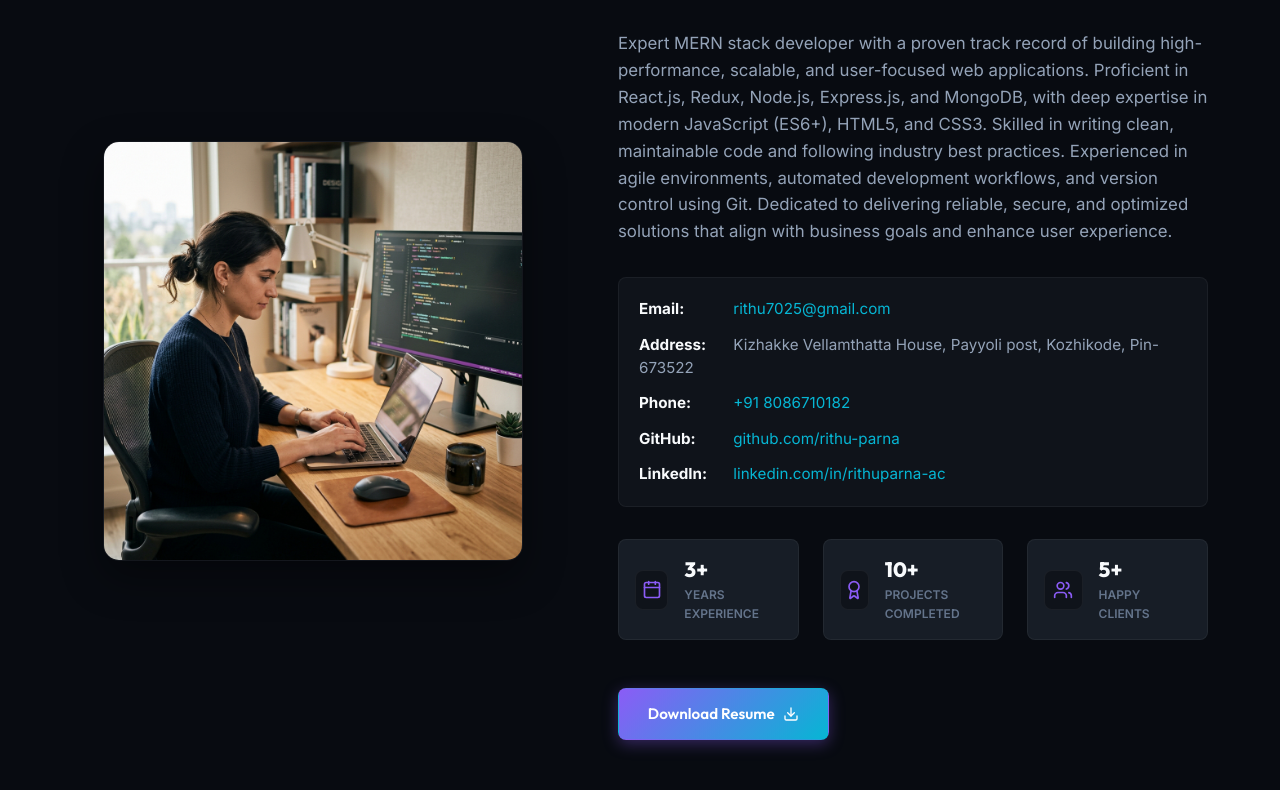
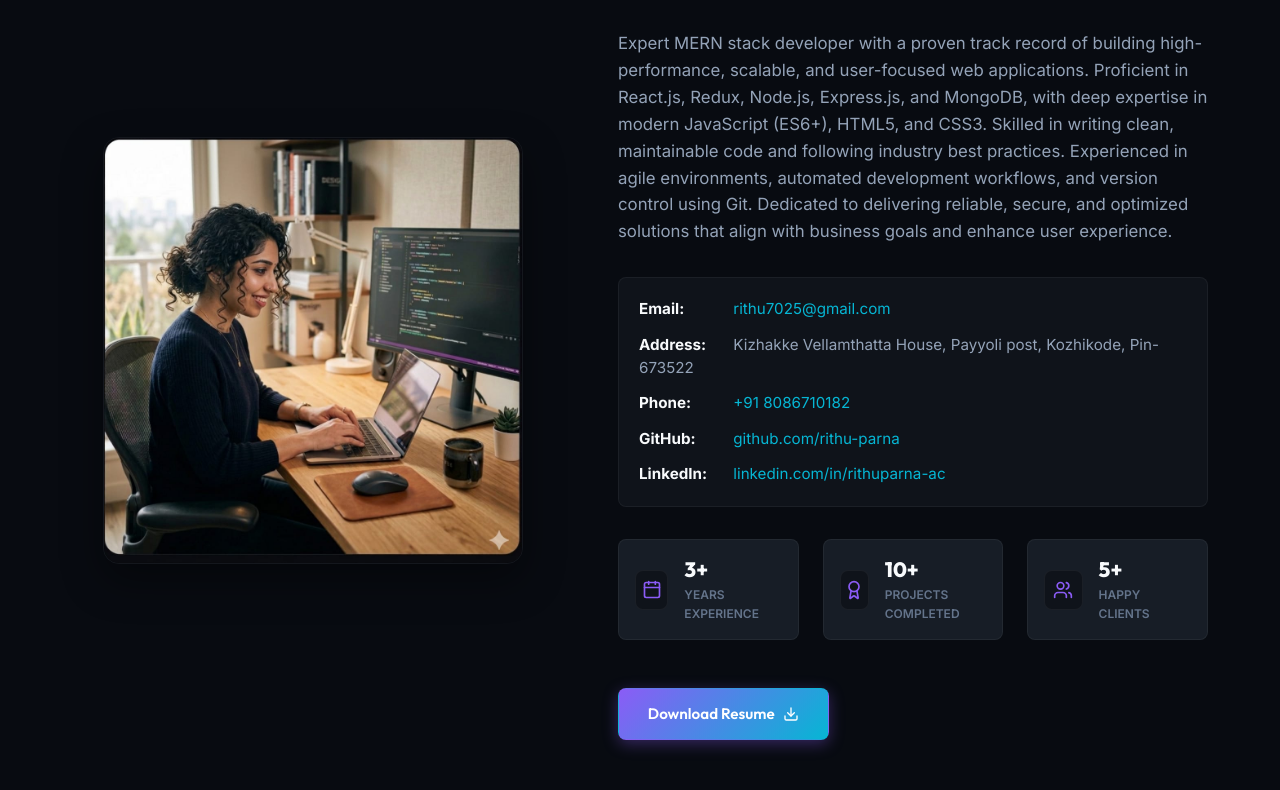
Before and after one commit to rithu-parna/my_portfolio, a React (Vite) app: page / in a window 1280 px wide. Shown: the part 1237-2027 px from the top of the page. Built offline with nearby package versions, Linux system fonts and the light colour scheme.

Commit message:
feat: update profile image to JPEG format in about section

```diff
--- a/src/App.jsx
+++ b/src/App.jsx
@@ -616,7 +616,7 @@ function App() {
           <div className="about-grid">
             <div className="about-image-side reveal-on-scroll">
               <div className="about-image-wrapper">
-                <img src="/about_developer.png" alt="Rithuparna A C" className="about-profile-img" />
+                <img src="/about_developer.jpeg" alt="Rithuparna A C" className="about-profile-img" />
                 <div className="about-image-glow"></div>
               </div>
             </div>
```
Also changed, not shown: public/about_developer.jpeg (added).
